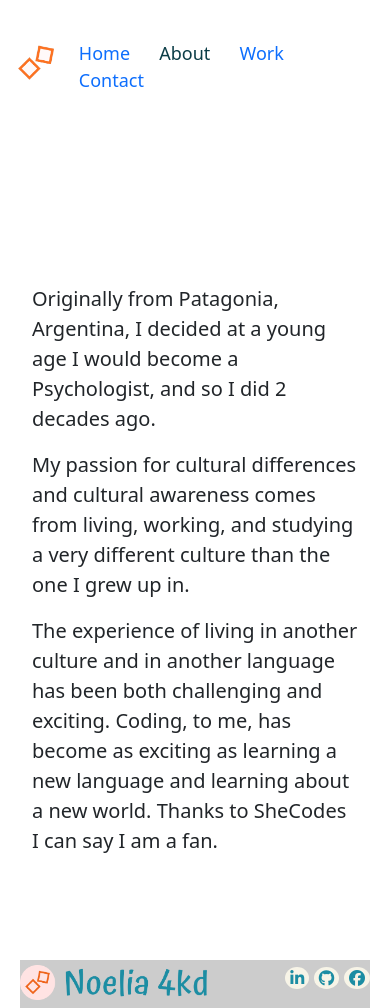
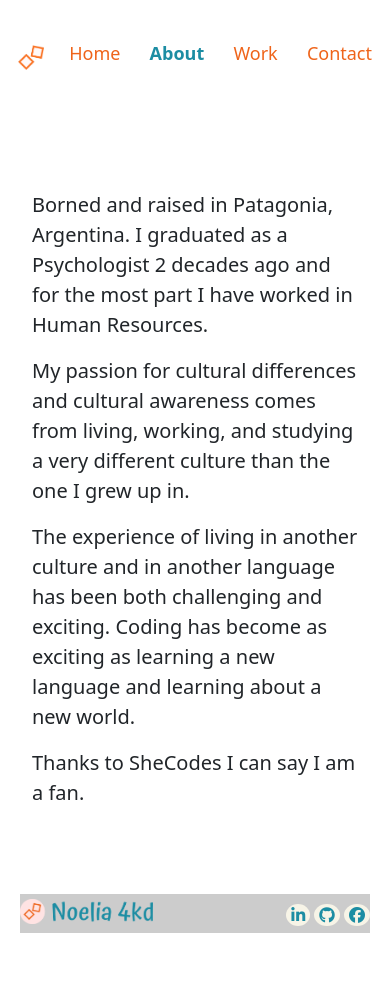
Before and after one commit to noe4kd/Portfolio-project, a plain HTML site: page about.html in a window 390 px wide. After the commit the page ends 949 px from the top, so only its background shows below. Drawn offline with nearby package versions, Linux system fonts and the light colour scheme.

Commit message:
Navbar links ready, SEO improved

```diff
--- a/about.html
+++ b/about.html
@@ -24,42 +24,45 @@
 <body>
   <nav class="d-flex justify-content-between">
     <a href="/">
-      <img src="/images/logo.png" class="logo-navbar d-none d-md-block" alt="" />
-      <img src="images/justlogo.png" class="logo-navbar d-block d-md-none" atl="" /></a>
+      <img src="/images/logo.png" class="logo-navbar d-none d-md-block" alt="My logo" title="Noelia4kd logo" />
+      <img src="images/justlogo.png" class="logo-navbar d-block d-md-none" atl="My logo" title="Noelia4kd logo" />
+    </a>
     <ul>
-      <li><a href="/">Home</a></li>
-      <li class="active"><a href="/about.html">About</a></li>
-      <li><a href="/services.html">Work</a></li>
-      <li><a href="/contact.html">Contact</a></li>
+      <li><a href="/" title="Homepage">Home</a></li>
+      <li class="active"><a href="/about.html" title="Know more about me">About</a></li>
+      <li><a href="/services.html" title="Check out my work">Work</a></li>
+      <li><a href="/contact.html" title="Contact me">Contact</a></li>
     </ul>
   </nav>
 
   <div class="container">
-    <p>Originally from Patagonia, Argentina, I decided at a young age I would become a Psychologist, and so I did 2
-      decades ago.</p>
+    <p>Borned and raised in Patagonia, Argentina. I graduated as a Psychologist 2 decades ago and for the most part I
+      have worked in Human Resources.</p>
     <p>
       My passion for cultural differences and cultural awareness comes from living, working, and studying a very
       different
       culture than the one I grew up in. </p>
     <p>The experience of living in another culture and in another language has been both challenging and exciting.
-      Coding,
-      to me, has become as exciting as learning a new language and learning about a new world.
-      Thanks to SheCodes I can say I am a fan.</p>
+      Coding has become as exciting as learning a new language and learning about a new world.</p>
+    <p class="mb-5">Thanks to SheCodes I can say I am a fan.</p>
   </div>
 
 
-  <footer class="container-footer mt-5">
-    <div class="footer  d-flex justify-content-between" style="background-color: rgba(0, 0, 0, 0.2);">
-      <div>
-        <img src="/images/logo.png" alt="Logo Noelia4kd" title="Noelia4kd" class="logo-navbar mb-2" />
-      </div>
+  <footer class="container-footer mt-2 mb-3">
+    <div class="footer d-flex justify-content-between" style="background-color: rgba(0, 0, 0, 0.2);">
+      <a href="/">
+        <img src="/images/logo.png" alt="Logo Noelia4kd" title="Click here to know more!" class="logo-navbar mb-1" />
+      </a>
       <spann class="coded-by mt-1 d-none d-sm-block">©2022 Coded by Noelia4kd,
-        <a class="text-dark text-muted" href="https://github.com/noe4kd/Portfolio-project">Open-source code</a>
+        <a class="text-dark text-muted" href="https://github.com/noe4kd/Portfolio-project"
+          title="Check out my GitHub">Open-source code</a>
       </spann>
       <div class="icons p-0 mt-1 text-end">
-        <a href="" class="social-media"><i class="fa-brands fa-linkedin-in"></i></a>
-        <a href="" class="social-media"><i class="fa-brands fa-github"></i></a>
-        <a href="" class="social-media"><i class="fa-brands fa-facebook"></i></a>
+        <a href="https://www.linkedin.com/in/noelia4kd/?originalSubdomain=no" class="social-media"
+          title="My LinkedIn account"><i class="fa-brands fa-linkedin-in"></i></a>
+        <a href="https://github.com/noe4kd" class="social-media" title="My GitHub account"><i
+            class="fa-brands fa-github"></i></a>
+        <a href="#" class="social-media" title="Not working yet"><i class="fa-brands fa-facebook"></i></a>
       </div>
     </div>
   </footer>
--- a/src/style.css
+++ b/src/style.css
@@ -44,16 +44,17 @@ nav li {
   list-style: none;
   margin-left: 25px;
   font-size: 22px;
-  color: #EF641A !important;
 }
 
 nav li.active a {
-  color: #0c3d47 !important;
+  color: var(--primary-color) !important;
+  font-weight: 600;
 }
 
 nav a {
   text-decoration: none;
   transition: all 150ms ease-in-out;
+  color: #EF641A !important
 }
 
 nav a:hover {
@@ -61,14 +62,14 @@ nav a:hover {
   background: var(--secondary-color);
 }
 
-.just-logo {
+.logo-img-fluid {
   margin-top: 70px;
   margin-left: 120px;
 }
 
 .logo-navbar {
   max-height: 40px;
-  padding-left: 20px;
+  padding-left: 30px;
 }
 
 .primary-link {
@@ -110,7 +111,8 @@ footer .social-media:hover {
 }
 
 .container {
-  padding-top: 150px;
+  padding-top: 80px;
+  padding-bottom: 30px;
 }
 
 .culture img {
@@ -123,7 +125,7 @@ footer .social-media:hover {
 
 @media(max-width: 700px) {
   h1 {
-    font-size: 55px;
+    font-size: 45px !important;
     padding-left: 20px;
     color: var(--primary-color);
   }
@@ -144,13 +146,8 @@ footer .social-media:hover {
   }
 
   .logo-navbar {
-    max-height: 40px;
+    max-height: 30px;
     padding: 5px 0 0 0;
-  }
-
-  .container {
-    padding-top: 150px;
-    padding-bottom: 40px;
   }
 
   .container-footer {
@@ -172,5 +169,6 @@ footer .social-media:hover {
 
   footer .social-media {
     padding: 0 5px;
+    line-height: 2.2;
   }
 }
```
Also changed, not shown: contact.html (+26 -14 lines), index.html (+23 -20 lines), services.html (+18 -15 lines).
